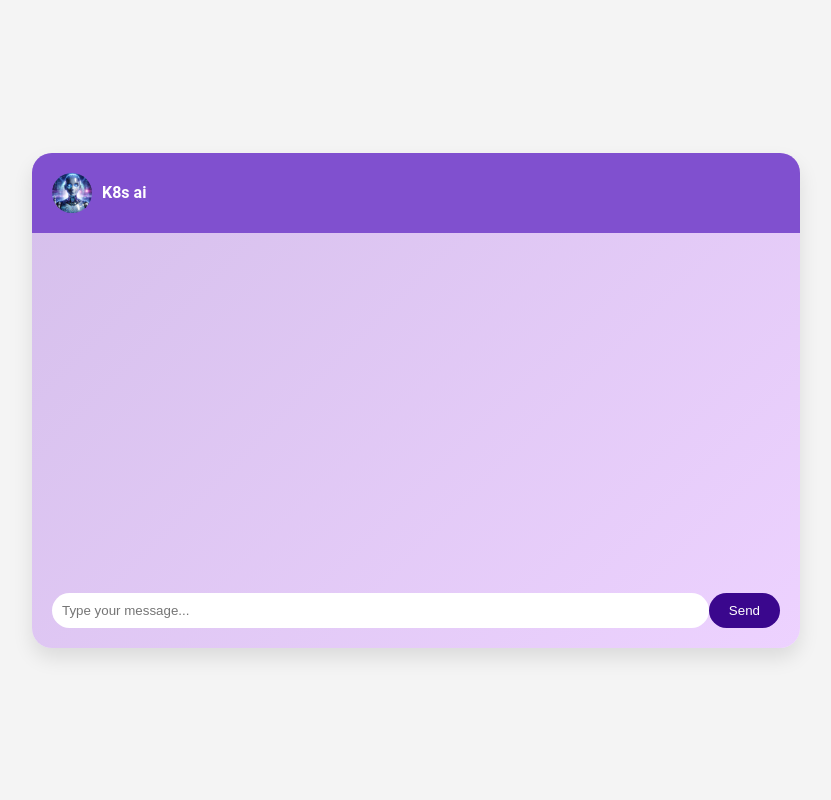
After one commit to Irene-123/aichatbot, a Flask app: template templates/index.html in a window 1280 px wide. The commit adds this page. Shown: the whole page, without its empty margins (224-1055 px from the left). Run offline with Flask 3, Linux system fonts and the light colour scheme; the template is opened without the code that fills it, so the values that code supplies are empty; parts of the project's set-up code (start-up, migrations or seed data) failed here and were passed over.

Commit message:
Basic UI

```diff
--- a/app.py
+++ b/app.py
@@ -1,4 +1,4 @@
-from flask import Flask, request, jsonify
+from flask import Flask, request, jsonify, render_template
 import openai
 import configparser
 
@@ -15,7 +15,7 @@ openai.api_key = get_api_key()
 
 @app.route('/')
 def index():
-    return app.send_static_file('index.html')
+    return render_template('index.html')
 
 @app.route('/api/chat', methods=['POST'])
 def chat():
--- a/static/style.css
+++ b/static/style.css
@@ -1,44 +1,77 @@
 body {
-    font-family: Arial, sans-serif;
-    background-color: #f0f8ff; /* sky blue */
+    font-family: 'Roboto', sans-serif;
+    background-color: #f4f4f4;
     margin: 0;
     padding: 0;
 }
 
-.chat-container {
-    max-width: 600px;
-    margin: 50px auto;
-    padding: 20px;
-    background-color: #fff;
-    border-radius: 10px;
-    box-shadow: 0 0 10px rgba(0, 0, 0, 0.1);
+.container {
+    display: flex;
+    justify-content: center;
+    align-items: center;
+    height: 100vh;
 }
 
-#chat-display {
-    height: 300px;
-    overflow-y: auto;
-    border: 1px solid #ccc;
-    padding: 10px;
-    margin-bottom: 10px;
+.chat-container {
+    width: 60%;
+    border-radius: 20px;
+    box-shadow: 0px 10px 20px rgba(0, 0, 0, 0.1);
+    overflow: hidden;
+    background: linear-gradient(135deg, rgba(213, 191, 235, 1) 0%, rgba(237, 210, 255, 1) 100%);
 }
 
-#user-input {
-    width: calc(100% - 80px);
-    padding: 8px;
-    border: 1px solid #ccc;
-    border-radius: 5px;
+.chat-header {
+    background-color: #8050cf;
+    padding: 20px;
+}
+
+.user-info {
+    display: flex;
+    align-items: center;
+    color: #fff;
+}
+
+.avatar {
+    width: 40px;
+    height: 40px;
+    border-radius: 50%;
     margin-right: 10px;
 }
 
-button {
-    padding: 8px 20px;
-    background-color: #4caf50;
-    color: white;
-    border: none;
-    border-radius: 5px;
-    cursor: pointer;
+.user-name {
+    font-weight: bold;
 }
 
-button:hover {
-    background-color: #45a049;
+.chat-display {
+    height: 300px;
+    overflow-y: auto;
+    padding: 20px;
 }
+
+.input-container {
+    display: flex;
+    align-items: center;
+    padding: 20px;
+}
+
+.user-input {
+    flex: 1;
+    padding: 10px;
+    border: none;
+    border-radius: 20px;
+    outline: none;
+}
+
+.send-button {
+    padding: 10px 20px;
+    background-color: #3a078d;
+    color: #fff;
+    border: none;
+    border-radius: 20px;
+    cursor: pointer;
+    transition: background-color 0.3s ease;
+}
+
+.send-button:hover {
+    background-color: #8050cf;
+}
--- /dev/null
+++ b/templates/index.html
@@ -0,0 +1,28 @@
+<!DOCTYPE html>
+<html lang="en">
+<head>
+    <meta charset="UTF-8">
+    <meta name="viewport" content="width=device-width, initial-scale=1.0">
+    <title>ChatGPT Chatbot</title>
+    <link rel="stylesheet" type="text/css" href="../static/style.css">
+</head>
+<body>
+    <div class="container">
+        <div class="chat-container">
+            <div class="chat-header">
+                <div class="user-info">
+                    <img src="../static/avatar.webp" alt="User Avatar" class="avatar">
+                    <div class="user-name">K8s ai</div>
+                </div>
+            </div>
+            <div id="chat-display" class="chat-display"></div>
+            <div class="input-container">
+                <input type="text" id="user-input" class="user-input" placeholder="Type your message...">
+                <button onclick="sendMessage()" class="send-button">Send</button>
+            </div>
+        </div>
+    </div>
+
+    <script src="script.js"></script>
+</body>
+</html>
```
Also changed, not shown: static/index.html (deleted, +0 -22 lines), static/avatar.webp (added).
